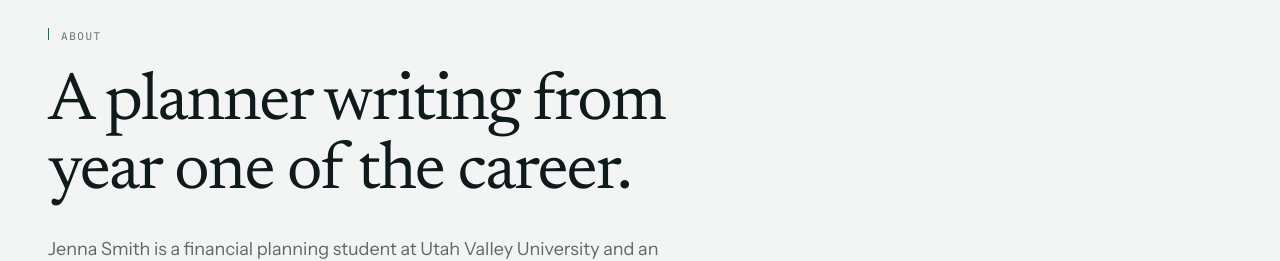
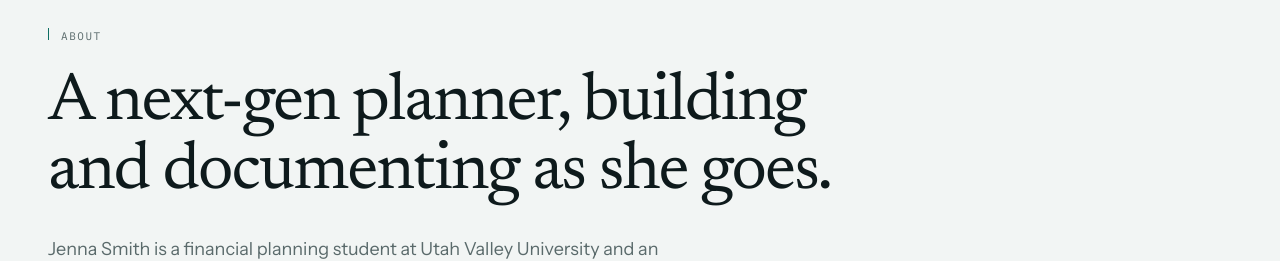
Before and after one commit to thefutureofplanning/The-Future-of-Planning, a Next.js app: page /about in a window 1280 px wide. Shown: the part 145-406 px from the top of the page. Built offline with nearby package versions, Linux system fonts and the light colour scheme; no server answers.

Commit message:
Update About page headline

```diff
--- a/src/app/about/page.tsx
+++ b/src/app/about/page.tsx
@@ -17,7 +17,7 @@ export default function AboutPage() {
     <>
       <PageHeader
         eyebrow="About"
-        title="A planner writing from year one of the career."
+        title="A next-gen planner, building and documenting as she goes."
         lede={bio.short}
       />
 
```
